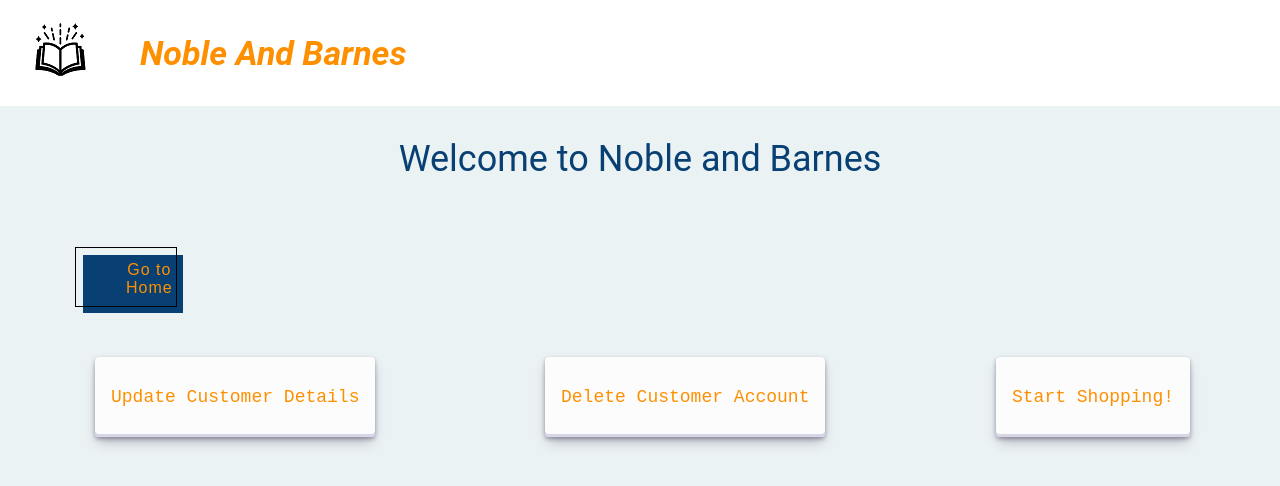
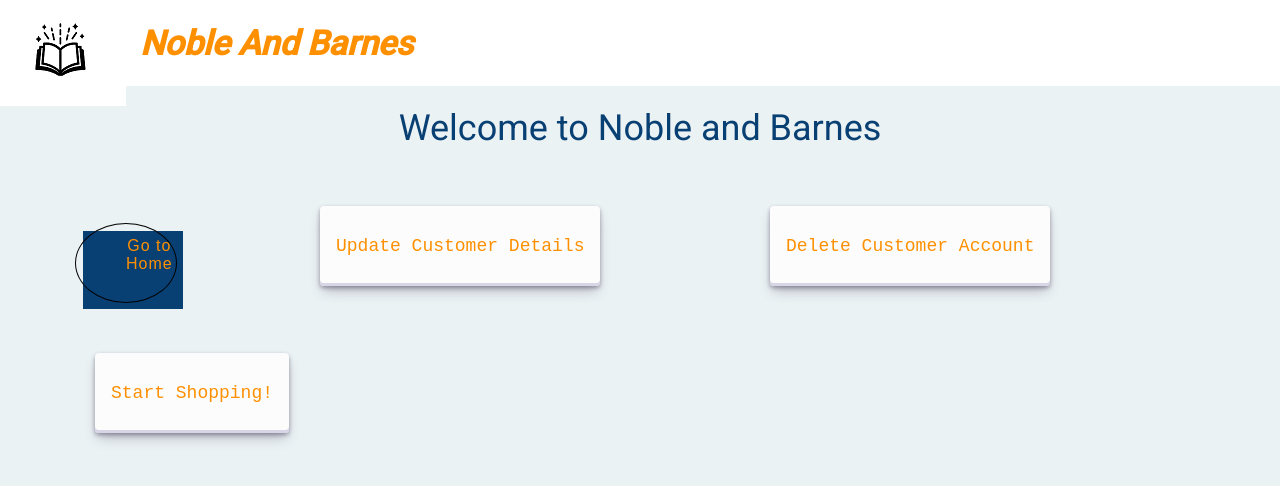
Before and after one commit to ADM-GenC-July-22/NobleAndBarnesFrontEnd, an Angular app: page /home in a window 1280 px wide. Shown: the top 486 px of the page. Built offline with nearby package versions, Linux system fonts and the light colour scheme.

Commit message:
Included Vraj's comp
Included Vraj's comp

```diff
--- a/angular.json
+++ b/angular.json
@@ -25,6 +25,7 @@
               "src/assets"
             ],
             "styles": [
+              "./node_modules/@angular/material/prebuilt-themes/deeppurple-amber.css",
               "src/styles.css"
             ],
             "scripts": []
@@ -92,6 +93,7 @@
               "src/assets"
             ],
             "styles": [
+              "./node_modules/@angular/material/prebuilt-themes/deeppurple-amber.css",
               "src/styles.css"
             ],
             "scripts": []
--- a/package.json
+++ b/package.json
@@ -11,6 +11,7 @@
   "private": true,
   "dependencies": {
     "@angular/animations": "^14.1.0",
+    "@angular/cdk": "^14.2.0",
     "@angular/common": "^14.1.0",
     "@angular/compiler": "^14.1.0",
     "@angular/core": "^14.1.0",
--- a/src/app/app.component.html
+++ b/src/app/app.component.html
@@ -9,8 +9,5 @@
 
 </div>
 
-<button class="button-52" (click)="goToPage('home')">Go to Home</button>
-
-
 
 <router-outlet></router-outlet>
--- a/src/app/app.component.ts
+++ b/src/app/app.component.ts
@@ -14,9 +14,7 @@ export class AppComponent {
   constructor(private router:Router){
   }
 
-  goToPage(pageName:string):void{
-    this.router.navigate([`${pageName}`]);
-  }
+
 
 
   getStatus($event: string) {
--- a/src/app/app.module.ts
+++ b/src/app/app.module.ts
@@ -11,6 +11,7 @@ import { EntrypageComponent } from './entrypage/entrypage.component';
 import { CustomerService } from './customer.service';
 import { RegisterCustomerComponent } from './register-customer/register-customer.component';
 import { MatDialogModule } from '@angular/material/dialog';
+
 @NgModule({
   declarations: [
     AppComponent,
--- a/src/app/customer.service.ts
+++ b/src/app/customer.service.ts
@@ -9,25 +9,25 @@ import { Customer } from './customer';
 })
 export class CustomerService {
 
-  customerID: number = 2;
-  addressID: number = 2;
+  static customerID: number = 2;
+  static addressID: number = 2;
   private baseUrl = "http://localhost:8082/customers";
 
   constructor(private http:HttpClient) {
   }
 
   setCustomerID(newID: number) {
-    this.customerID = newID;
-    console.log(this.customerID);
+    CustomerService.customerID = newID;
+    console.log(CustomerService.customerID);
   }
   setAddressID(newID: number) {
-    this.addressID = newID;
+    CustomerService.addressID = newID;
   }
   getAddressID() {
-    return this.addressID;
+    return CustomerService.addressID;
   }
   getCustomerId() {
-    return this.customerID;
+    return CustomerService.customerID;
   }
 
   getCustomerObj(custID:number): Observable<Customer[]>{
@@ -42,7 +42,7 @@ export class CustomerService {
   loginCustomer(phoneNumber:number): Observable<Customer>{
     return this.http.get<Customer>(`${this.baseUrl}/${phoneNumber}/phonenumber`);
   }
-  generalPostCall(requestParam: any) {
+  generalPostCall(requestParam: any) : Observable<Customer> {
     const httpOptions = {
       headers: new HttpHeaders({
         'Content-Type': 'application/json',
@@ -59,7 +59,7 @@ export class CustomerService {
     const paramObj = requestParam;
     paramObj.addressObj = addressObj;
     console.log(requestParam)
-    return this.http.post(this.baseUrl, requestParam, {...httpOptions})
+    return this.http.post<Customer>(this.baseUrl, requestParam, {...httpOptions})
   }
 
   deleteCustomer(id:number): Observable<void>{
--- a/src/app/home/home.component.css
+++ b/src/app/home/home.component.css
@@ -21,6 +21,52 @@ button{
 
 
 }
+
+.button-52 {
+
+  font-size: 16px;
+  font-weight: 200;
+  letter-spacing: 1px;
+  padding: 13px 20px 13px;
+  display: inline-flex;
+  outline: 0;
+  border: 1px solid black;
+  margin-bottom: 50px;
+  cursor: pointer;
+  color:#fe9000;
+  margin-left: 75px;
+  height: 60px;
+  width: 80px;
+  position: relative;
+  background-color: rgba(0, 0, 0, 0);
+  user-select: none;
+  -webkit-user-select: none;
+  touch-action: manipulation;
+}
+
+.button-52:after {
+  content: "";
+  background-color: #094074;
+  width: 100%;
+  z-index: -1;
+  position: absolute;
+  height: 100%;
+  top: 7px;
+  left: 7px;
+  transition: 0.2s;
+}
+
+.button-52:hover:after {
+  top: 0px;
+  left: 0px;
+}
+
+@media (min-width: 768px) {
+  .button-52 {
+    padding: 13px 50px 13px;
+  }
+}
+
 
 /* CSS */
 .button-30 {
--- a/src/app/home/home.component.html
+++ b/src/app/home/home.component.html
@@ -1,4 +1,7 @@
 <div>
+
+  <button class="button-52" (click)="goToPage('home')">Go to Home</button>
+
 <button (click)="changeRoute('updateCustomer')"class="button-30" >Update Customer Details</button>
   <button (click)="callDelete()" class="button-30" >Delete Customer Account</button>
   <button (click)="changeRoute('shopping')" class="button-30" >Start Shopping!</button>
--- a/src/app/home/home.component.ts
+++ b/src/app/home/home.component.ts
@@ -24,6 +24,10 @@ export class HomeComponent implements OnInit {
     this.dataEvent.emit(value);
   }
 
+  goToPage(pageName:string):void{
+    this.router.navigate([`${pageName}`]);
+  }
+
   callDelete() : void{
     let goahead: boolean;
     goahead = confirm('Do you want to delete?');
@@ -31,11 +35,10 @@ export class HomeComponent implements OnInit {
     {
 
       let currentCustomerId = this.customerService.getCustomerId();
-      console.log(currentCustomerId);
-
       this.customerService.deleteCustomer(currentCustomerId).subscribe(
         () => this.dataEvent.emit('Logging')
       );
+      this.router.navigateByUrl('/');
     }
     else{
       this.dataEvent.emit('Home');
--- a/src/app/register-customer/register-customer.component.ts
+++ b/src/app/register-customer/register-customer.component.ts
@@ -30,6 +30,8 @@ export class RegisterCustomerComponent implements OnInit {
    this.dataSource.generalPostCall(registerForm.form.value).subscribe((response) => {
       console.log('response', response);
        this.dialogRef.close();
+       this.dataSource.setAddressID(response.addressObj.addressID);
+       this.dataSource.setCustomerID(response.customerID);
     })
     this.route.navigateByUrl('/home');
   }
--- a/src/index.html
+++ b/src/index.html
@@ -6,8 +6,11 @@
   <base href="/">
   <meta name="viewport" content="width=device-width, initial-scale=1">
   <link rel="icon" type="image/x-icon" href="favicon.ico">
+  <link rel="preconnect" href="https://fonts.gstatic.com">
+  <link href="https://fonts.googleapis.com/css2?family=Roboto:wght@300;400;500&display=swap" rel="stylesheet">
+  <link href="https://fonts.googleapis.com/icon?family=Material+Icons" rel="stylesheet">
 </head>
-<body>
+<body class="mat-typography">
   <app-root></app-root>
 </body>
 </html>
--- a/src/styles.css
+++ b/src/styles.css
@@ -2,3 +2,5 @@
 html, body { height: 100%; }
 
 body { margin: 0; font-family: 'Roboto', sans-serif; background: #ebf2f4;}
+html, body { height: 100%; }
+body { margin: 0; font-family: Roboto, "Helvetica Neue", sans-serif; }
```
Also changed, not shown: 1 other file (tests, documents, lock files or other folders).
